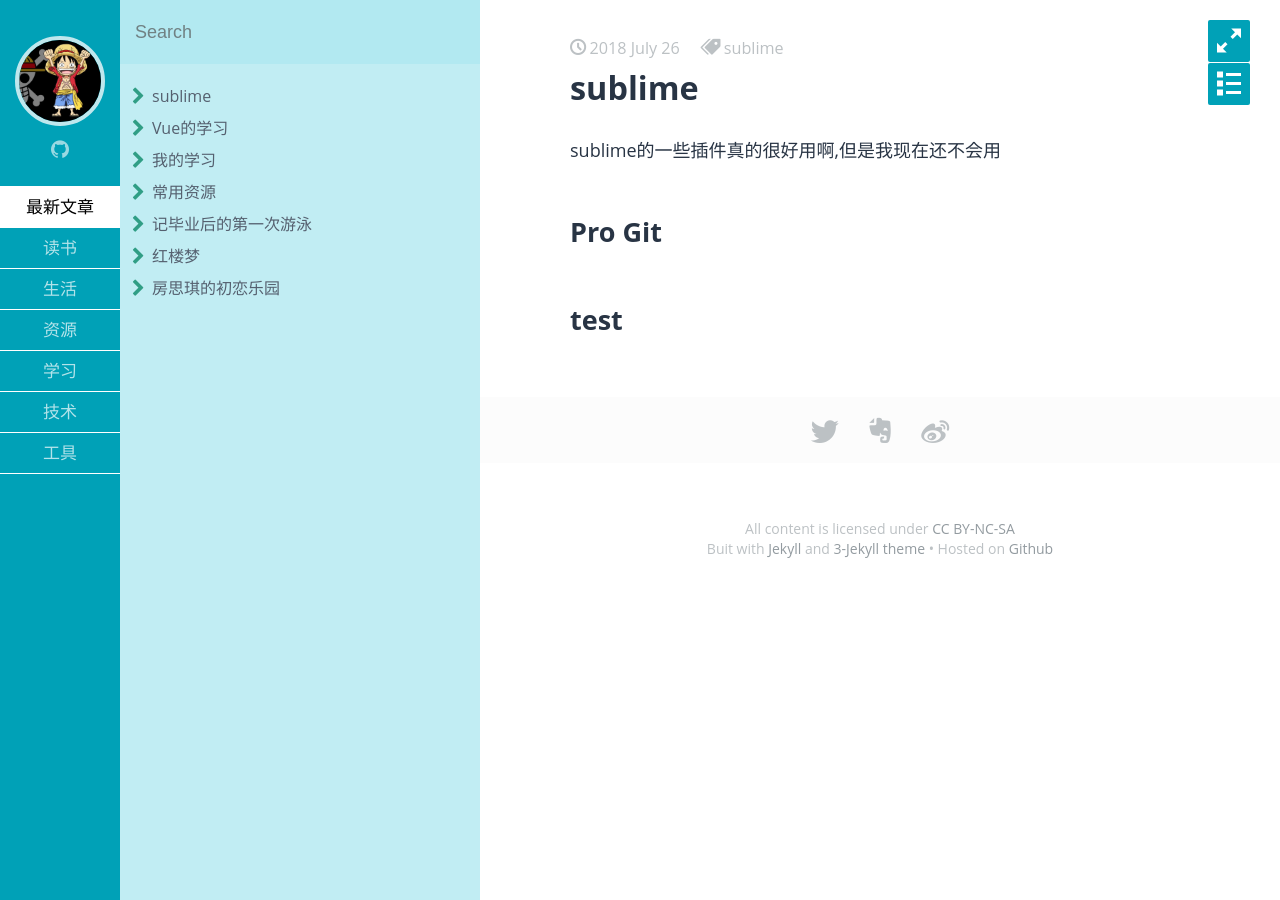
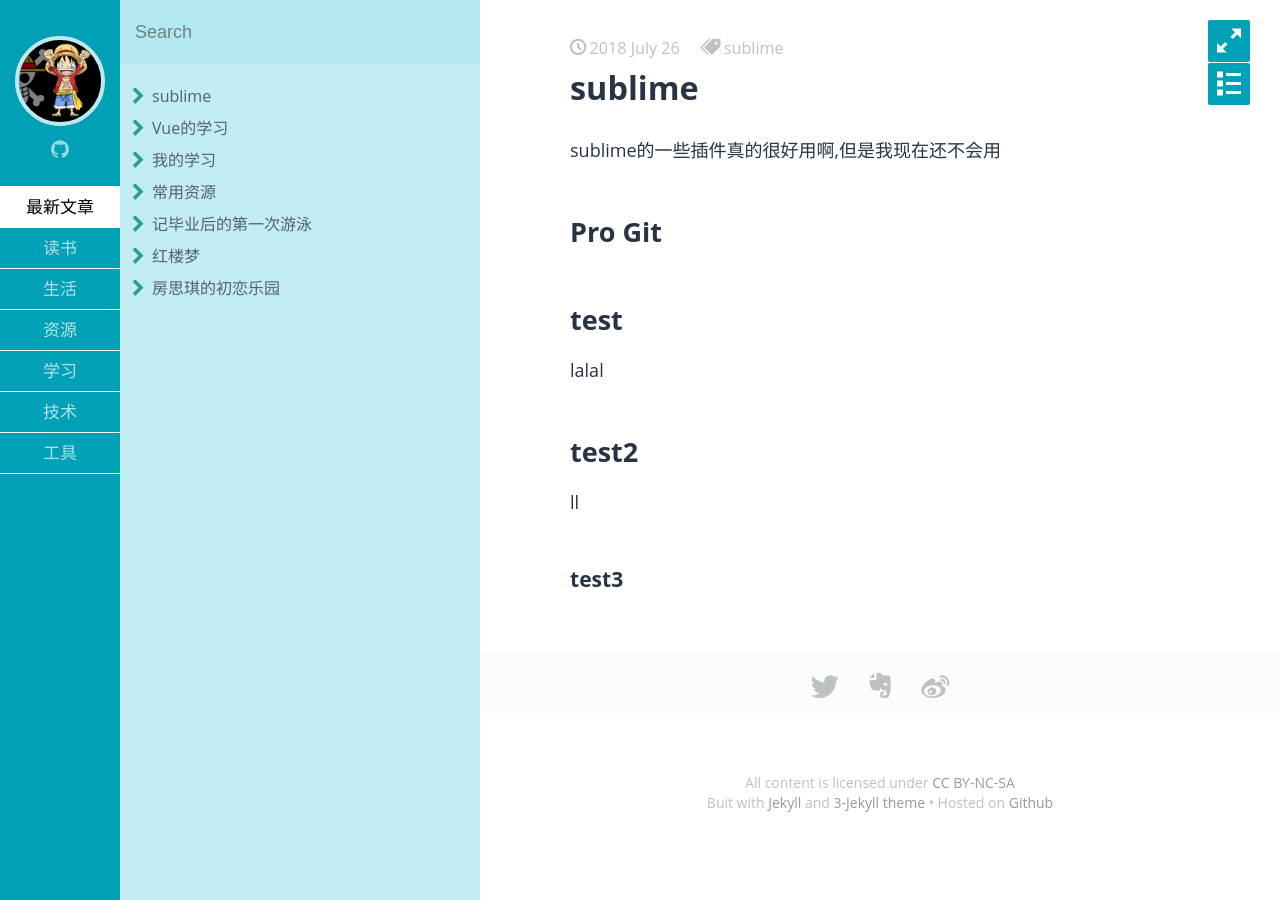
Before and after one commit to yyyyama/yyyyama.github.io, a Jekyll site: the page built from _posts/tool/2018-07-26-sublime.md, in a window 1280 px wide. Built offline with Jekyll 4.4.1, drawn with Linux system fonts in a browser that asks for light colours; some web fonts are replaced.

Commit message:
Update 2018-07-26-sublime.md

```diff
--- a/_posts/tool/2018-07-26-sublime.md
+++ b/_posts/tool/2018-07-26-sublime.md
@@ -10,5 +10,12 @@ description: sublime编辑器
 
 ## Pro Git
 
+## test
 
-## test
+lalal
+
+## test2
+
+ll
+
+### test3
```
